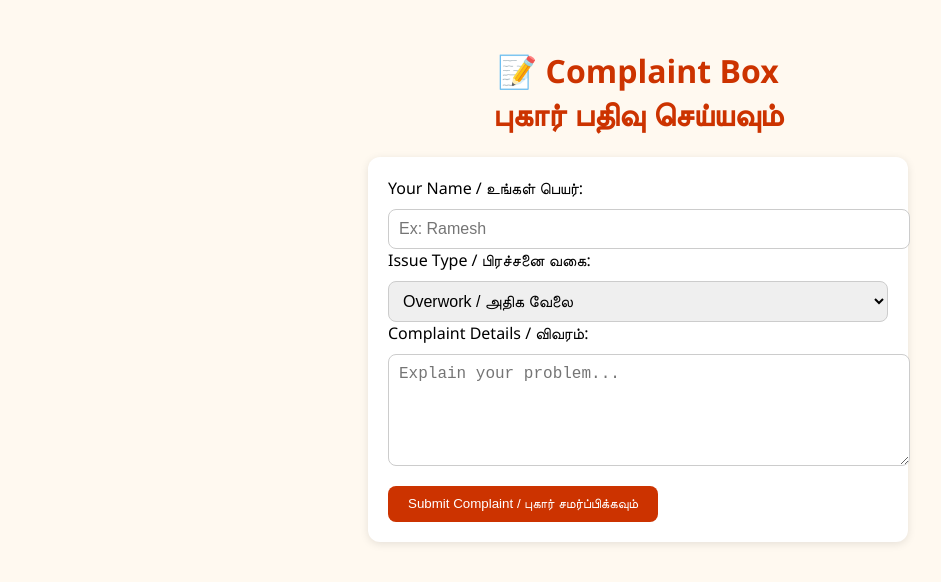
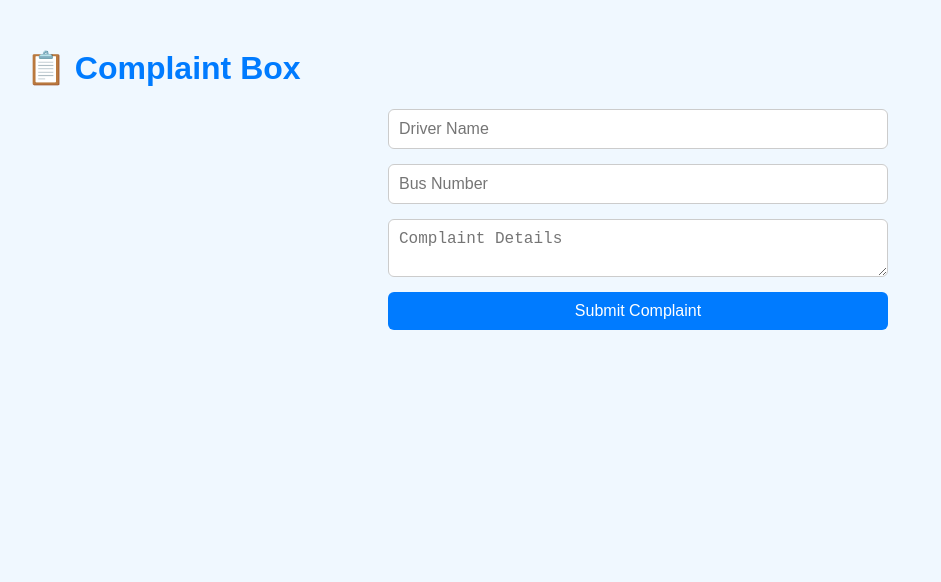
Before and after one commit to Kowshi1428/tnstc-driver-support, a plain HTML site: page complaint.html in a window 1280 px wide. Shown: the whole page, without its empty margins (2-943 px from the left). Drawn offline with Linux system fonts and the light colour scheme.

Commit message:
Update complaint.html

```diff
--- a/complaint.html
+++ b/complaint.html
@@ -2,70 +2,30 @@
 <html lang="en">
 <head>
   <meta charset="UTF-8">
-  <link rel="icon" type="image/x-icon" href="favicon.ico">
-
-  <title>Complaint Box</title>
+  <title>Complaint Box - TNSTC</title>
   <style>
-    body {
-      font-family: 'Segoe UI', sans-serif;
-      background-color: #fff9f0;
-      padding: 20px;
-    }
-    h1 {
-      text-align: center;
-      color: #cc3300;
-    }
-    form {
-      max-width: 500px;
-      margin: auto;
-      background: white;
-      padding: 20px;
-      border-radius: 12px;
-      box-shadow: 0 2px 8px rgba(0,0,0,0.1);
-    }
-    input, textarea, select {
-      width: 100%;
-      margin-top: 10px;
-      padding: 10px;
-      font-size: 16px;
-      border-radius: 8px;
-      border: 1px solid #ccc;
-    }
-    button {
-      background-color: #cc3300;
-      color: white;
-      padding: 10px 20px;
-      border: none;
-      margin-top: 15px;
-      border-radius: 8px;
-      cursor: pointer;
-    }
+    body { font-family: Arial; padding: 20px; background: #f0f8ff; }
+    h1 { color: #007BFF; }
+    form { max-width: 500px; margin: auto; display: flex; flex-direction: column; gap: 15px; }
+    input, textarea, button { padding: 10px; font-size: 16px; border-radius: 6px; border: 1px solid #ccc; }
+    button { background: #007BFF; color: white; cursor: pointer; border: none; }
+    button:hover { background: #0056b3; }
   </style>
 </head>
 <body>
 
-  <h1>📝 Complaint Box<br>புகார் பதிவு செய்யவும்</h1>
+<h1>📋 Complaint Box</h1>
 
-  <form>
-    <label for="name">Your Name / உங்கள் பெயர்:</label>
-    <input type="text" id="name" placeholder="Ex: Ramesh">
+<form id="complaintForm">
+  <input type="text" id="driverName" placeholder="Driver Name" required>
+  <input type="text" id="busNumber" placeholder="Bus Number" required>
+  <textarea id="complaint" placeholder="Complaint Details" required></textarea>
+  <button type="submit">Submit Complaint</button>
+</form>
 
-    <label for="issue">Issue Type / பிரச்சனை வகை:</label>
-    <select id="issue">
-      <option>Overwork / அதிக வேலை</option>
-      <option>Public Misbehavior / பொதுமக்கள் நடந்துகொள்ளல்</option>
-      <option>Management Issue / மேலாளர் பிரச்சனை</option>
-      <option>Others / வேறு</option>
-    </select>
-
-    <label for="message">Complaint Details / விவரம்:</label>
-    <textarea id="message" rows="5" placeholder="Explain your problem..."></textarea>
-
-    <button type="submit">Submit Complaint / புகார் சமர்ப்பிக்கவும்</button>
-  </form>
 <script type="module">
   import { initializeApp } from "https://www.gstatic.com/firebasejs/10.5.0/firebase-app.js";
-import { getFirestore, collection, addDoc, getDocs } from "https://www.gstatic.com/firebasejs/10.5.0/firebase-firestore.js";
+  import { getFirestore, collection, addDoc } from "https://www.gstatic.com/firebasejs/10.5.0/firebase-firestore.js";
 
   const firebaseConfig = {
     apiKey: "AIzaSyD2Z9p3qb8Cj22ew0AzaRvfxm8i-J9XBO4",
@@ -80,22 +40,25 @@ const firebaseConfig = {
   const app = initializeApp(firebaseConfig);
   const db = getFirestore(app);
 
-// Example: Send form data to Firestore
-const form = document.getElementById("breakdownForm");
-form.addEventListener("submit", async (e) => {
+  const form = document.getElementById('complaintForm');
+  form.addEventListener('submit', async (e) => {
     e.preventDefault();
-  await addDoc(collection(db, "breakdown_reports"), {
-    driverName: form.driverName.value,
-    busNumber: form.busNumber.value,
-    issueType: form.issueType.value,
-    description: form.description.value,
+    const data = {
+      driverName: document.getElementById('driverName').value,
+      busNumber: document.getElementById('busNumber').value,
+      complaint: document.getElementById('complaint').value,
       timestamp: new Date().toISOString()
-  });
-  alert("✅ Report submitted!");
+    };
+    try {
+      await addDoc(collection(db, "complaints"), data);
+      alert("✅ Complaint submitted successfully!");
       form.reset();
+    } catch (err) {
+      console.error(err);
+      alert("❌ Failed to submit complaint.");
+    }
   });
 </script>
 
-
 </body>
 </html>
```
Lines whose indentation alone changed are shown as unchanged.
